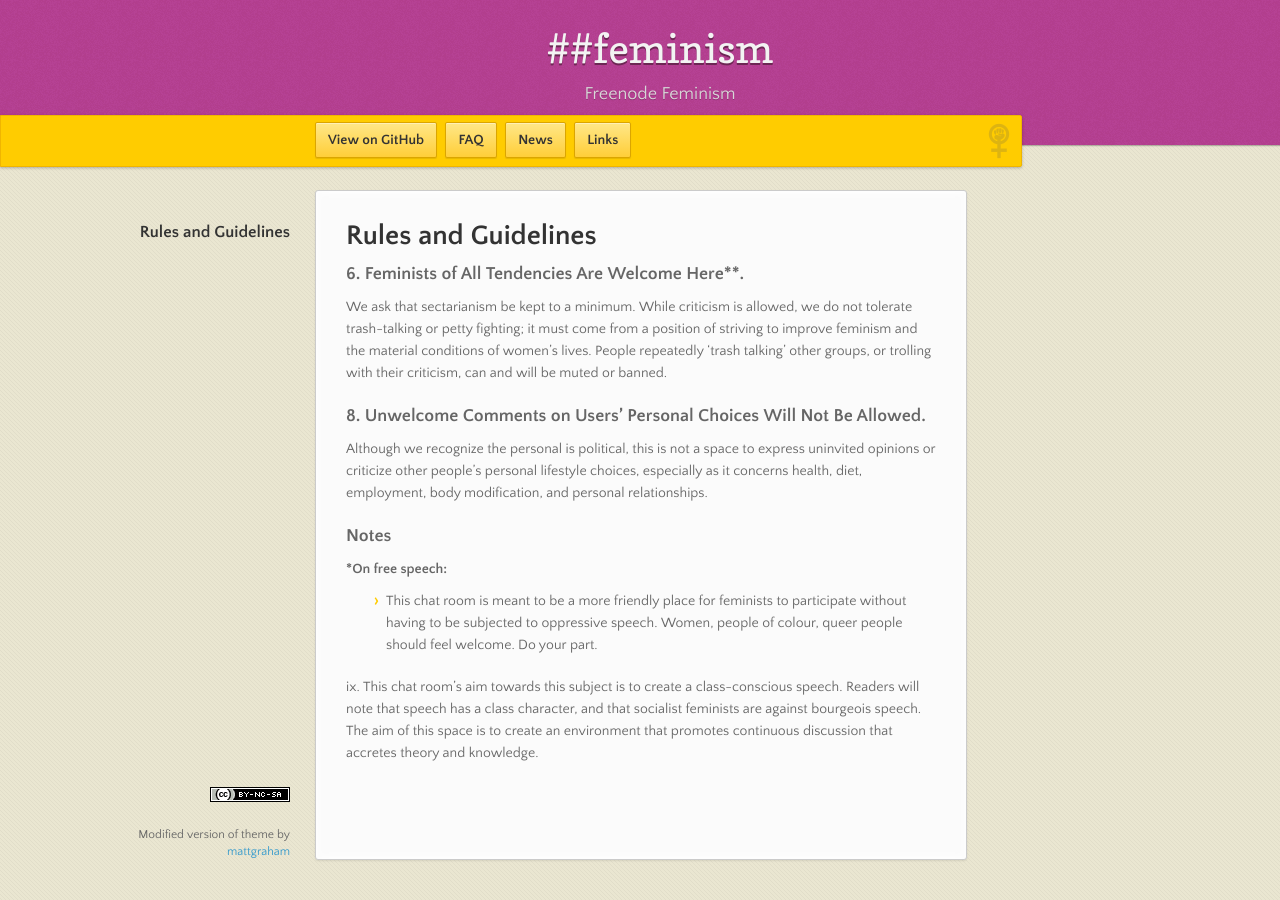
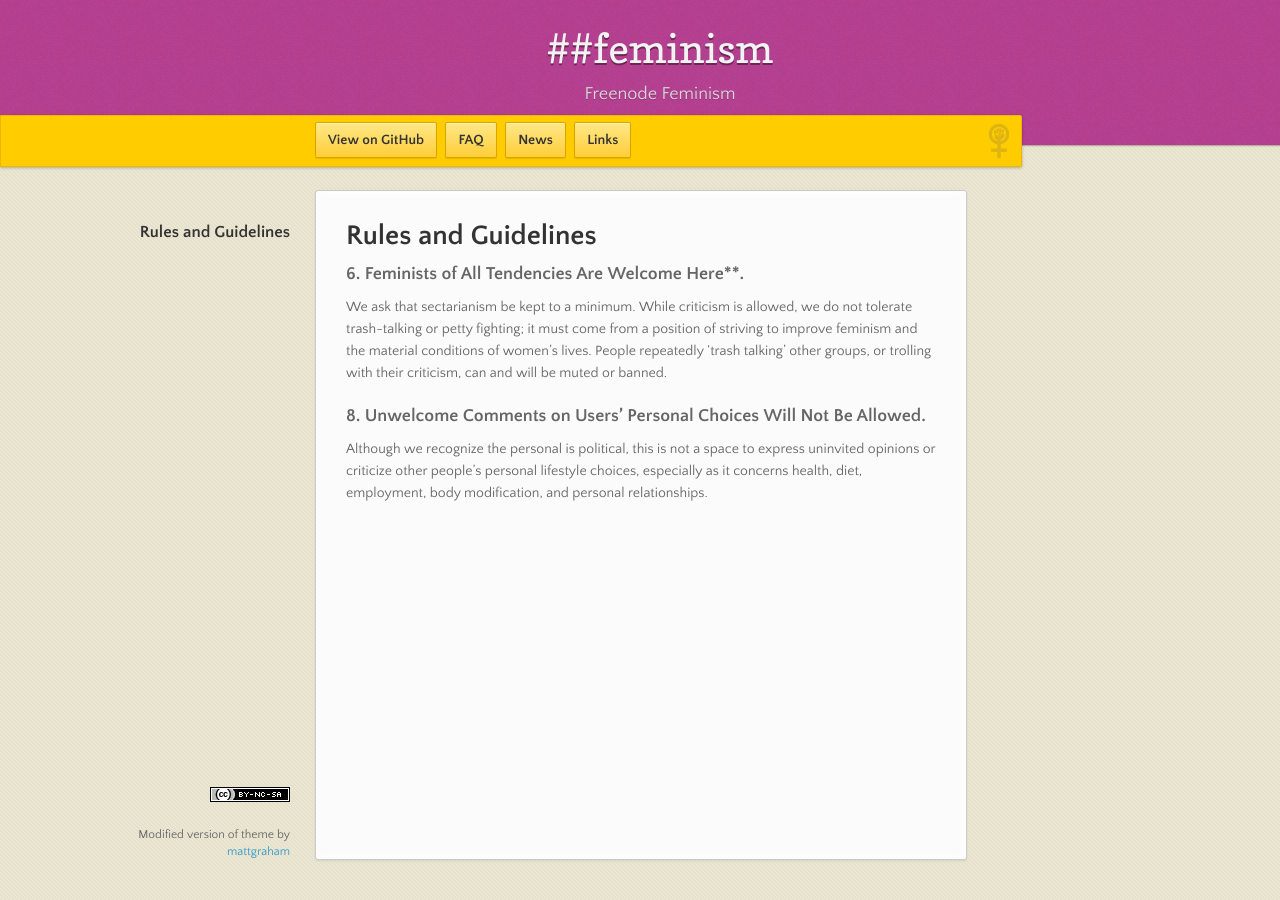
Before and after one commit to feminism-chat/feminism-chat.github.io, a Jekyll site: the page built from index.md, in a window 1280 px wide. Built offline with Jekyll 4.4.1, drawn with Linux system fonts in a browser that asks for light colours; nearby versions of some CDN libraries.

Commit message:
move to FAQ: reason chat exists

```diff
--- a/index.md
+++ b/index.md
@@ -13,11 +13,3 @@ We ask that sectarianism be kept to a minimum. While criticism is allowed, we do
 
 ### 8. Unwelcome Comments on Users' Personal Choices Will Not Be Allowed.
 Although we recognize the personal is political, this is not a space to express uninvited opinions or criticize other people's personal lifestyle choices, especially as it concerns health, diet, employment, body modification, and personal relationships.
-
-### Notes
-
-#### *On free speech:
-
-* This chat room is meant to be a more friendly place for feminists to participate without having to be subjected to oppressive speech. Women, people of colour, queer people should feel welcome. Do your part.
-
-ix. This chat room's aim towards this subject is to create a class-conscious speech. Readers will note that speech has a class character, and that socialist feminists are against bourgeois speech. The aim of this space is to create an environment that promotes continuous discussion that accretes theory and knowledge.
```
Also changed, not shown: faq.md (+4 -0 lines).
